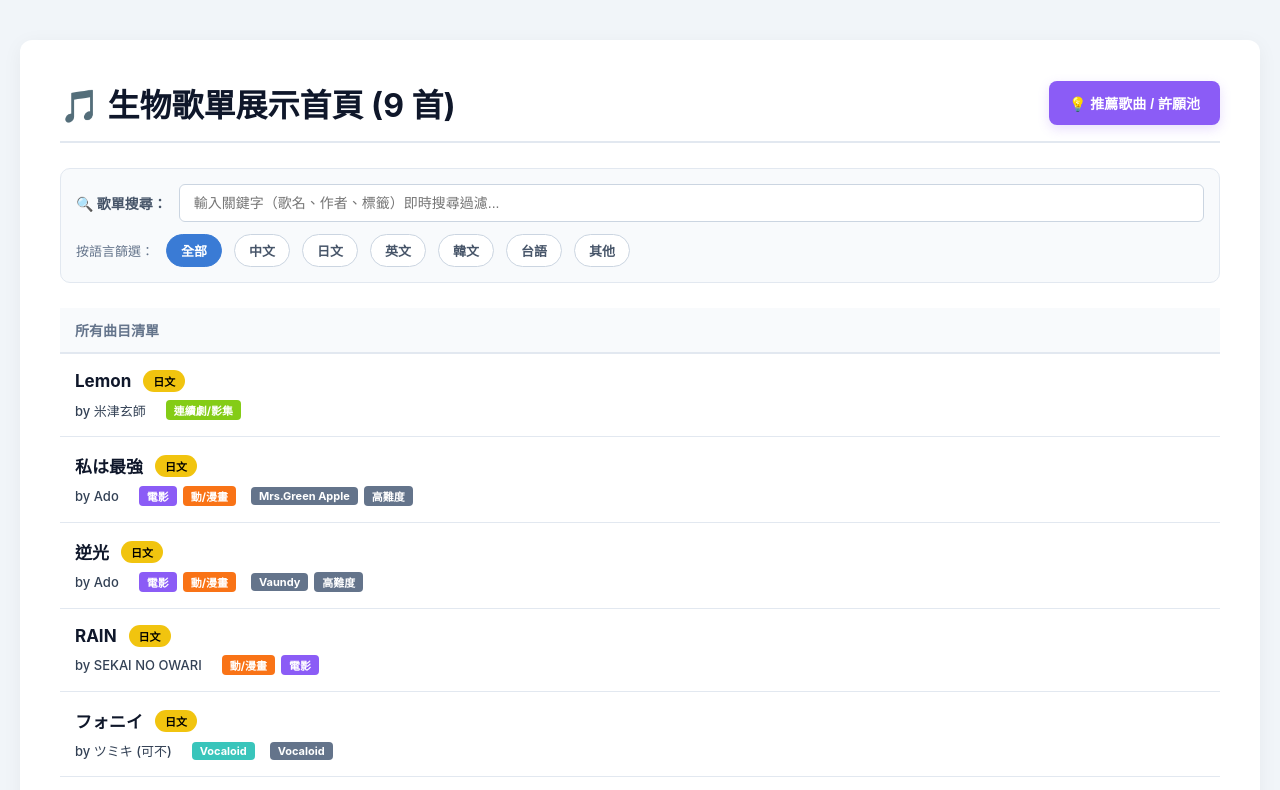
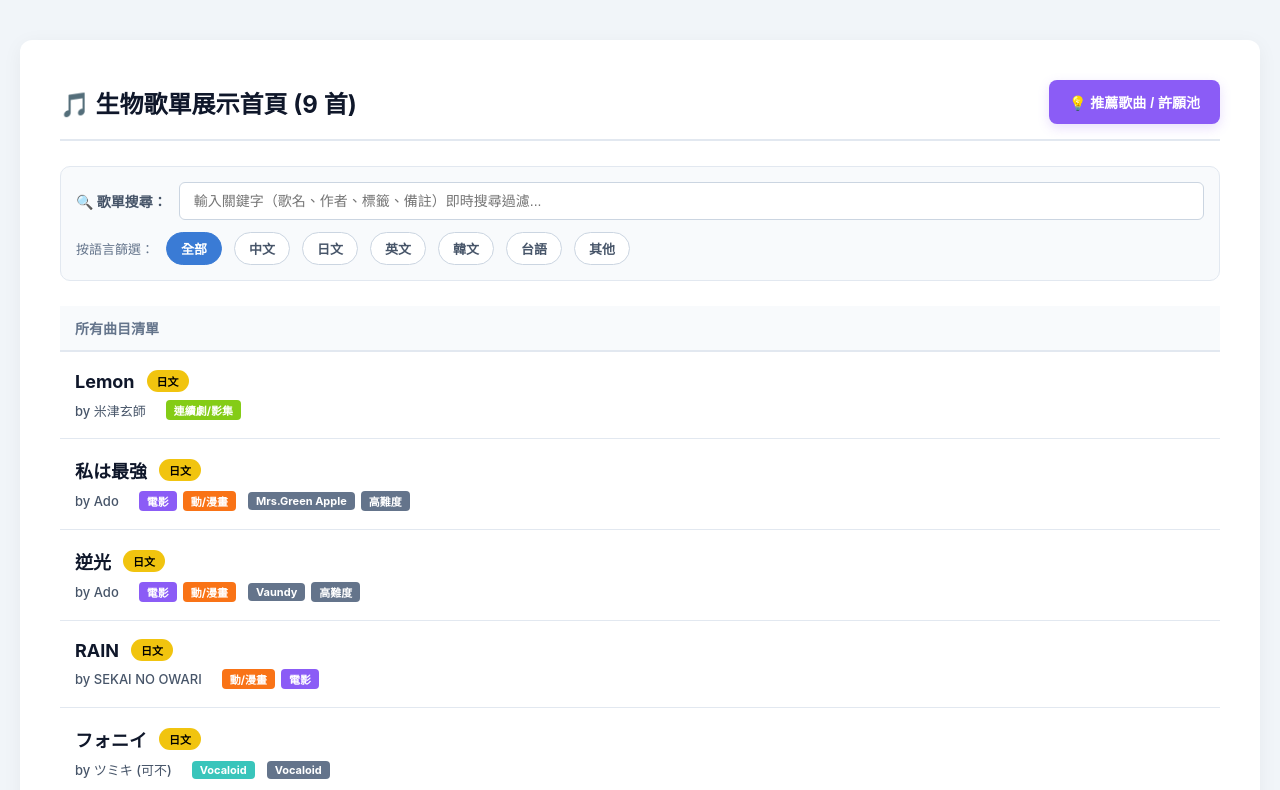
Before and after one commit to Rikkche/Songlist, a plain HTML site: page index.html in a window 1280 px wide. Shown: the top 790 px of the page. Drawn offline with Linux system fonts and the light colour scheme.

Commit message:
Update index.html

```diff
--- a/index.html
+++ b/index.html
@@ -2,6 +2,7 @@
 <html lang="zh-TW">
 <head>
     <meta charset="UTF-8">
+    <meta name="viewport" content="width=device-width, initial-scale=1.0">
     <title>生物歌單系統 (前台雙行完美版)</title>
     <style>
         body {
@@ -17,7 +18,7 @@
             display: flex; justify-content: space-between; align-items: center;
             border-bottom: 2px solid #e2e8f0; padding-bottom: 15px; margin-bottom: 25px;
         }
-        h1 { color: #0f172a; font-weight: 700; margin: 0; }
+        h1 { color: #0f172a; font-weight: 700; margin: 0; font-size: 24px; }
 
         /* 💡 推薦按鈕樣式 */
         .btn-recommend {
@@ -35,7 +36,7 @@
         }
         .filter-row { display: flex; gap: 12px; align-items: center; flex-wrap: wrap; }
         .search-input { flex: 1; min-width: 200px; padding: 10px 14px; border: 1px solid #cbd5e1; border-radius: 6px; font-size: 14px; outline: none; }
-        .search-input:focus { border-color: #3a7bd5; }
+        .search-input:focus { border-color: #3a7bd5; box-shadow: 0 0 0 3px rgba(58,123,213,0.15); }
 
         .filter-btn {
             background: #fff; border: 1px solid #cbd5e1; padding: 6px 14px; border-radius: 20px;
@@ -44,20 +45,20 @@
         .filter-btn:hover { background: #f1f5f9; }
         .filter-btn.active { background: #3a7bd5; color: #fff; border-color: #3a7bd5; }
 
-        /* 🎵 歌單表格基本樣式 */
+        /* 🎵 歌單表格與雙行排版樣式 */
         .song-table { width: 100%; border-collapse: collapse; margin-top: 15px; }
         .song-table th { background: #f8fafc; color: #64748b; padding: 12px 15px; text-align: left; font-size: 14px; border-bottom: 2px solid #e2e8f0; }
-        .song-table td { padding: 16px 15px; border-bottom: 1px solid #e2e8f0; }
+        .song-table td { padding: 18px 15px; border-bottom: 1px solid #e2e8f0; word-break: break-all; }
 
-        /* 💥 兩行觀看核心核心排版 */
-        .song-main-row { display: flex; align-items: center; gap: 12px; margin-bottom: 8px; }
-        .song-title { font-size: 17px; font-weight: 700; color: #0f172a; }
+        /* 💥 核心：兩行觀看排版 */
+        .song-main-row { display: flex; align-items: center; gap: 12px; margin-bottom: 8px; flex-wrap: wrap; }
+        .song-title { font-size: 18px; font-weight: 700; color: #0f172a; }
 
-        .song-sub-row { display: flex; align-items: center; gap: 15px; flex-wrap: wrap; font-size: 13px; color: #64748b; }
-        .song-author { font-weight: 500; color: #334155; margin-right: 5px; }
+        .song-sub-row { display: flex; align-items: center; gap: 12px; flex-wrap: wrap; font-size: 13px; color: #64748b; }
+        .song-author { font-weight: 500; color: #475569; margin-right: 8px; }
 
         /* 🎨 膠囊與徽章樣式 */
-        .table-lang-container, .table-tags-container, .table-note-tags { display: inline-flex; gap: 6px; align-items: center; }
+        .table-lang-container, .table-tags-container, .table-note-tags { display: inline-flex; gap: 6px; align-items: center; flex-wrap: wrap; }
         .front-lang-badge { padding: 3px 10px; border-radius: 20px; font-size: 11px; font-weight: bold; color: #fff; }
         .lang-中文 { background: #00bcd4; } .lang-日文 { background: #f1c40f; color: #000; } .lang-英文 { background: #e91e63; }
         .lang-韓文 { background: #3f51b5; } .lang-台語 { background: #1b5e20; } .lang-其他 { background: #000000; }
@@ -65,10 +66,10 @@
         .table-tag-badge { padding: 2px 8px; border-radius: 4px; font-size: 11px; font-weight: bold; color: #fff; }
         .note-badge { background: #64748b; color: #fff; padding: 2px 8px; border-radius: 4px; font-size: 11px; font-weight: bold; }
 
-        /* 📌 許願燈箱彈出層 */
+        /* 📌 許願燈箱彈出層 (毛玻璃高質感) */
         .modal-overlay {
             position: fixed; top: 0; left: 0; width: 100%; height: 100%;
-            background: rgba(15, 23, 42, 0.6); backdrop-filter: blur(4px);
+            background: rgba(15, 23, 42, 0.4); backdrop-filter: blur(5px);
             display: flex; align-items: center; justify-content: center; z-index: 1000;
             opacity: 0; visibility: hidden; transition: all 0.25s ease;
         }
@@ -86,7 +87,7 @@
             width: 100%; padding: 10px 12px; border: 1px solid #cbd5e1; border-radius: 6px;
             box-sizing: border-box; font-size: 14px; outline: none;
         }
-        .form-group input:focus, .form-group textarea:focus { border-color: #8b5cf6; box-shadow: 0 0 0 3px rgba(139, 92, 246, 0.1); }
+        .form-group input:focus, .form-group textarea:focus { border-color: #8b5cf6; box-shadow: 0 0 0 3px rgba(139, 92, 246, 0.15); }
         .modal-actions { display: flex; gap: 10px; justify-content: flex-end; margin-top: 20px; }
         .btn-cancel { background: #e2e8f0; color: #475569; border: none; padding: 8px 16px; border-radius: 6px; cursor: pointer; font-weight: 600; }
         .btn-submit { background: #8b5cf6; color: white; border: none; padding: 8px 20px; border-radius: 6px; cursor: pointer; font-weight: bold; }
@@ -103,7 +104,7 @@
     <div class="filter-box">
         <div class="filter-row">
             <span style="font-size:14px; font-weight:bold; color:#475569;">🔍 歌單搜尋：</span>
-            <input type="text" id="tableSearch" class="search-input" placeholder="輸入關鍵字（歌名、作者、標籤）即時搜尋過濾..." oninput="filterSongs()">
+            <input type="text" id="tableSearch" class="search-input" placeholder="輸入關鍵字（歌名、作者、標籤、備註）即時搜尋過濾..." oninput="filterSongs()">
         </div>
         <div class="filter-row" id="filterLanguageRow">
             <span style="font-size:13px; color:#64748b;">按語言篩選：</span>
@@ -244,7 +245,7 @@
             document.getElementById('songCount').innerText = globalSongsArray.length;
 
             if (globalSongsArray.length === 0) {
-                tbody.innerHTML = '<tr><td style="text-align:center; color:#94a3b8;">目前歌單空空如也。</td></tr>';
+                tbody.innerHTML = '<tr><td style="text-align:center; color:#94a3b8; padding:20px;">目前歌單空空如也。</td></tr>';
                 return;
             }
 
@@ -288,7 +289,7 @@
             });
 
         } catch (e) {
-            document.getElementById('frontSongList').innerHTML = '<tr><td style="text-align:center; color:red; font-weight:bold;">❌ 未能成功連線至歌單資料。</td></tr>';
+            document.getElementById('frontSongList').innerHTML = '<tr><td style="text-align:center; color:red; font-weight:bold; padding:20px;">❌ 未能成功連線至歌單資料。</td></tr>';
         }
     }
 
```
